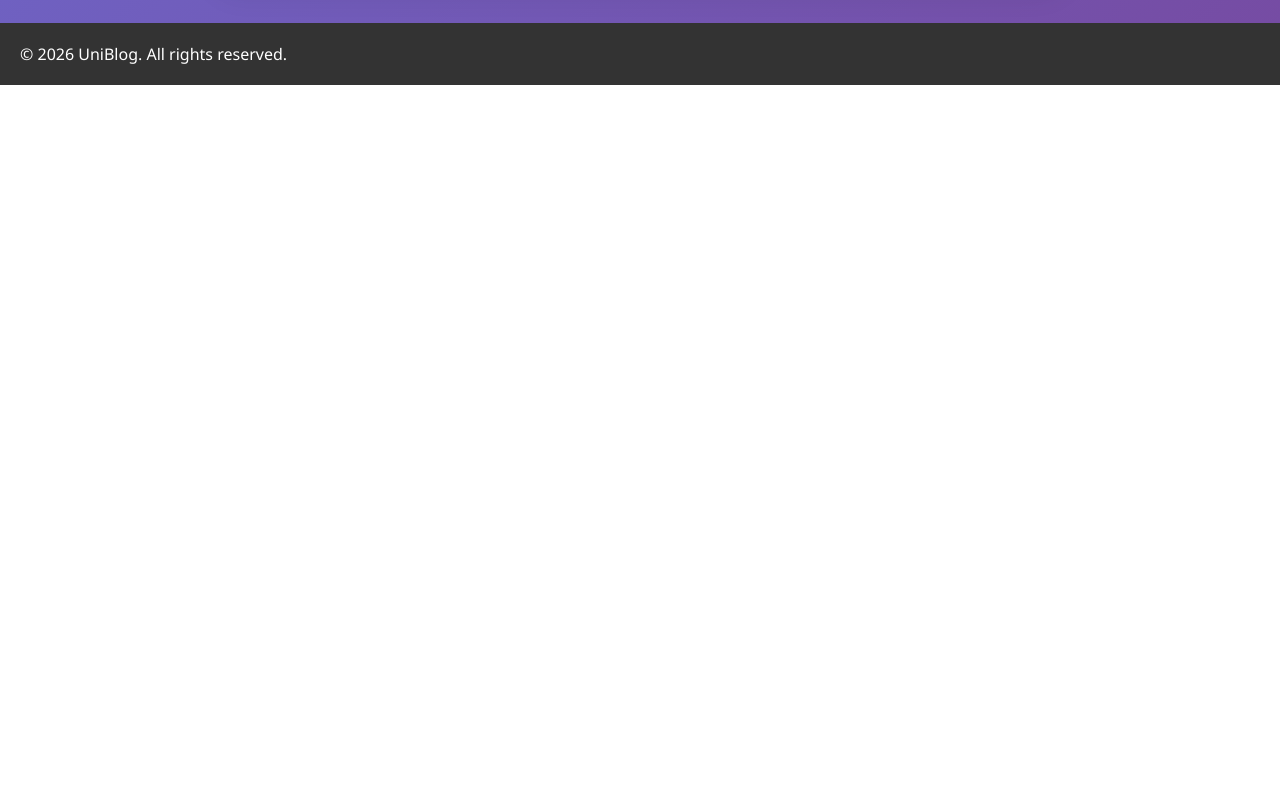
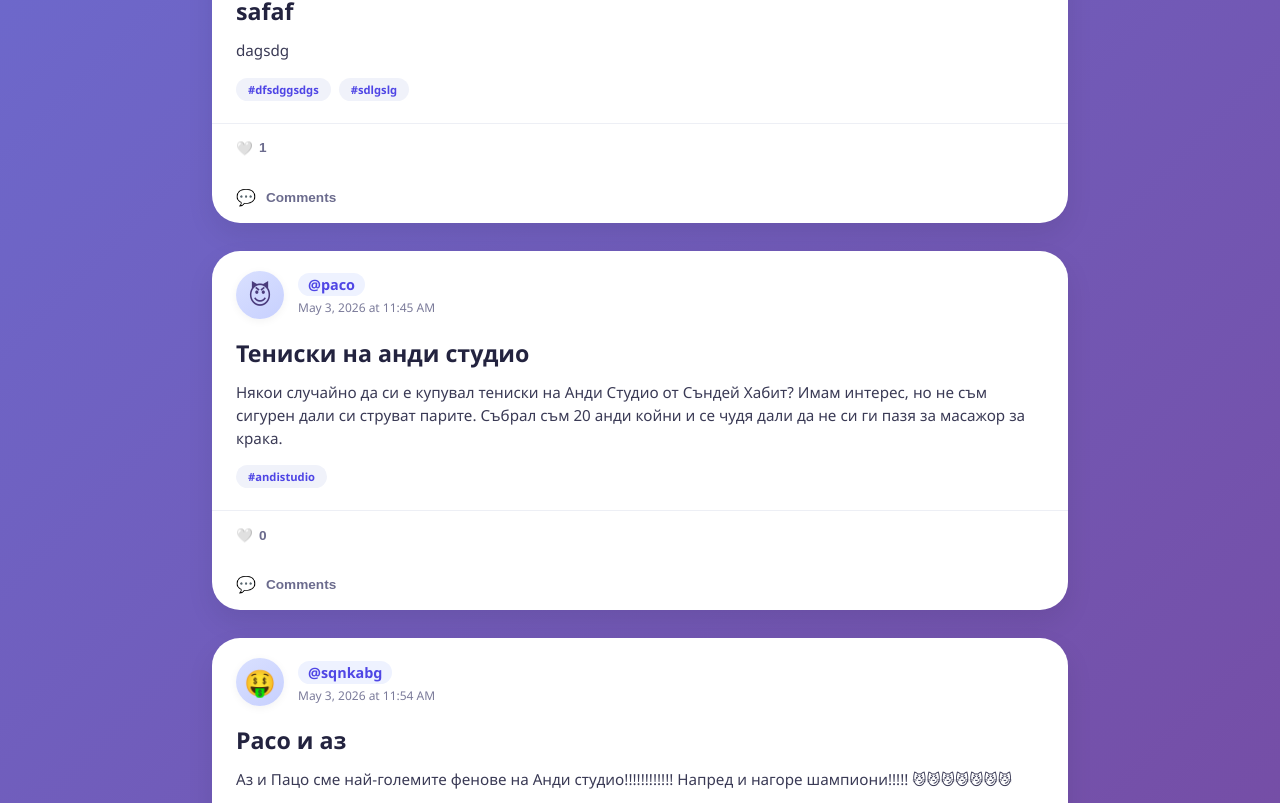
Before and after one commit to SqnkaBG/uniblog, a React (Create React App) app: page / in a window 1280 px wide. Shown: the part 1817-2620 px from the top of the page. Before the commit the page ends 1902 px from the top, so only its background shows below. Built offline with nearby package versions, Linux system fonts and the light colour scheme; data requests are answered from the project's data file; the HTML template or start-up script is replaced by a standard one.

Commit message:
added avatar picking menu and likes to posts

```diff
--- a/package.json
+++ b/package.json
@@ -7,6 +7,7 @@
     "@testing-library/jest-dom": "^6.9.1",
     "@testing-library/react": "^16.3.2",
     "@testing-library/user-event": "^13.5.0",
+    "emoji-picker-react": "^4.19.1",
     "js-cookie": "^3.0.5",
     "json-server": "^1.0.0-beta.15",
     "react": "^19.2.4",
--- a/src/db/db.json
+++ b/src/db/db.json
@@ -2,31 +2,36 @@
   "users": [
     {
       "id": "Dbuyx-Na5gg",
-      "email": "ala@ala.com",
+      "email": "259knr@unibit.bg",
       "password": "(TeJ@qDh8<5q{8|&a",
-      "username": "Test",
-      "avatar": "🚀",
-      "bio": "aaaaa",
+      "username": "klameta.something",
+      "avatar": "🐎",
+      "bio": "Мразя туй нещо! (Валентин Шиндаров)",
       "posts": [
         "BP2Hz5k2",
         "bZY5M4ap"
       ],
-      "comments": []
+      "comments": [
+        "NE1CEPONUEY",
+        "pnyHpf1udMc"
+      ]
     },
     {
       "email": "258knr@unibit.bg",
       "password": "P@rola123456",
       "username": "sqnkabg",
-      "avatar": "😘",
-      "bio": "asfaf",
+      "avatar": "🤑",
+      "bio": "Аз съм Вальо и обичам да ям дюнер.",
       "posts": [
         "_C8ArbZC",
-        "KjSl0lzu"
+        "KjSl0lzu",
+        "Vt8gI85d"
       ],
       "id": "p3EZEJA",
       "comments": [
         1,
-        2
+        2,
+        "023JTwUXDu4"
       ]
     },
     {
@@ -36,7 +41,8 @@
       "avatar": "😈",
       "bio": "paco",
       "posts": [
-        "7tj5gi8J"
+        "7tj5gi8J",
+        "jTJSzj3b"
       ],
       "id": "BjP-DcP",
       "comments": []
@@ -55,7 +61,11 @@
       "comments": [
         2
       ],
-      "id": "D2-kYIC8qSg"
+      "id": "D2-kYIC8qSg",
+      "likes": [
+        "Dbuyx-Na5gg",
+        "p3EZEJA"
+      ]
     },
     {
       "postKey": "bZY5M4ap",
@@ -67,7 +77,8 @@
         "#aaaaaaaa"
       ],
       "comments": [],
-      "id": "HfbI714Q3k8"
+      "id": "HfbI714Q3k8",
+      "likes": []
     },
     {
       "postKey": "7tj5gi8J",
@@ -103,7 +114,39 @@
         "#sdlgslg"
       ],
       "comments": [],
-      "id": "QyKMKJ_"
+      "id": "QyKMKJ_",
+      "likes": [
+        "Dbuyx-Na5gg"
+      ]
+    },
+    {
+      "postKey": "jTJSzj3b",
+      "userID": "BjP-DcP",
+      "date": "2026-05-03T11:45:37.951Z",
+      "title": "Тениски на анди студио",
+      "body": "Някои случайно да си е купувал тениски на Анди Студио от Съндей Хабит? Имам интерес, но не съм сигурен дали си струват парите. Събрал съм 20 анди койни и се чудя дали да не си ги пазя за масажор за крака.",
+      "tags": [
+        "#andistudio"
+      ],
+      "comments": [
+        "023JTwUXDu4",
+        "NE1CEPONUEY"
+      ],
+      "id": "92bTEXtg0OQ"
+    },
+    {
+      "postKey": "Vt8gI85d",
+      "userID": "p3EZEJA",
+      "date": "2026-05-03T11:54:36.839Z",
+      "title": "Paco и аз",
+      "body": "Аз и Пацо сме най-големите фенове на Анди студио!!!!!!!!!!!! Напред и нагоре шампиони!!!!! 😼😼😼😼😼😼😼",
+      "tags": [
+        "#andistudio"
+      ],
+      "comments": [
+        "pnyHpf1udMc"
+      ],
+      "id": "j0vUZUVeYTY"
     }
   ],
   "comments": [
@@ -112,7 +155,7 @@
       "userId": "p3EZEJA",
       "body": "sa",
       "date": "2026-04-17T04:23:04.859Z",
-      "id": 1,
+      "id": "1",
       "edited": true,
       "editDate": "2026-05-02T15:48:43.061Z"
     },
@@ -121,7 +164,30 @@
       "userId": "p3EZEJA",
       "body": "safasfas",
       "date": "2026-04-17T04:24:36.793Z",
-      "id": 2
+      "id": "2"
+    },
+    {
+      "postId": "92bTEXtg0OQ",
+      "userId": "p3EZEJA",
+      "body": "Не слушай другите, Пацо! Тениските 100% си струват, аз имам поне 6. 😆",
+      "date": "2026-05-03T11:55:23.417Z",
+      "id": "023JTwUXDu4"
+    },
+    {
+      "postId": "92bTEXtg0OQ",
+      "userId": "Dbuyx-Na5gg",
+      "body": "Тениските са тъпи, купи си видеоигра!! Аз цъкам по цял ден и имам артрит вече! Много съм готина и си правя кефа за разлика от онуй нещо.",
+      "date": "2026-05-03T12:01:18.981Z",
+      "id": "NE1CEPONUEY",
+      "edited": true,
+      "editDate": "2026-05-03T12:05:28.062Z"
+    },
+    {
+      "postId": "j0vUZUVeYTY",
+      "userId": "Dbuyx-Na5gg",
+      "body": "Ти не ставаш за нищо!",
+      "date": "2026-05-03T12:02:35.773Z",
+      "id": "pnyHpf1udMc"
     }
   ],
   "$schema": "./node_modules/json-server/schema.json"
--- a/src/pages/home.css
+++ b/src/pages/home.css
@@ -240,7 +240,7 @@ body {
   font-size: 1rem;
 }
 
-.post-stats > button::before {
+.comments::before {
   content: "💬";
   font-size: 1rem;
   margin-right: 4px;
--- a/src/pages/home.js
+++ b/src/pages/home.js
@@ -91,6 +91,36 @@ const HomePage = () => {
   };
 
   const processedPosts = getFilteredPosts(getSortedPosts(posts));
+
+  const handleLike = async (postId, currentLikes) => {
+    if (!Cookies.get("userID")) {
+      alert("Please log in to like posts");
+      return;
+    }
+
+    const userId = Cookies.get("userID");
+    const isLiked = currentLikes.includes(userId);
+    const updatedLikes = isLiked
+      ? currentLikes.filter((id) => id !== userId)
+      : [...currentLikes, userId];
+
+    setPosts((prevPosts) =>
+      prevPosts.map((post) =>
+        post.id === postId ? { ...post, likes: updatedLikes } : post,
+      ),
+    );
+
+    try {
+      await fetch(`http://localhost:3002/posts/${postId}`, {
+        method: "PATCH",
+        headers: { "Content-Type": "application/json" },
+        body: JSON.stringify({ likes: updatedLikes }),
+      });
+    } catch (error) {
+      alert("Something went wrong.");
+      fetchPosts();
+    }
+  };
 
   if (loading) {
     return (
@@ -236,6 +266,13 @@ const HomePage = () => {
                   </div>
                 </div>
                 <div className="post-stats">
+                  <button
+                    className={`like-btn ${post.likes?.includes(Cookies.get("userID")) ? "liked" : ""}`}
+                    onClick={() => handleLike(post.id, post.likes || [])}
+                  >
+                    {post.likes?.includes(Cookies.get("userID")) ? "❤️" : "🤍"}
+                    <span>{post.likes?.length || 0}</span>
+                  </button>
                   {commentSelected === post.id ? (
                     <Comment
                       post={post}
@@ -245,7 +282,10 @@ const HomePage = () => {
                       onClose={() => setCommentSelected(null)}
                     />
                   ) : (
-                    <button onClick={() => setCommentSelected(post.id)}>
+                    <button
+                      onClick={() => setCommentSelected(post.id)}
+                      className="comments"
+                    >
                       Comments
                     </button>
                   )}
--- a/src/pages/my-profile.css
+++ b/src/pages/my-profile.css
@@ -216,3 +216,28 @@
   margin-top: "-15px";
   margin-bottom: "10px";
 }
+.emojis {
+  margin-top: 2%;
+  margin-bottom: 3%;
+  width: 5%;
+  font-size: x-large;
+}
+.emojis:hover {
+  cursor: pointer;
+}
+.EmojiPickerReact {
+  position: absolute !important;
+  z-index: 1000 !important;
+  box-shadow: 0 5px 20px rgba(0, 0, 0, 0.3) !important;
+  bottom: 19%;
+  left: 40%;
+}
+.picker-backdrop {
+  position: fixed;
+  top: 0;
+  left: 0;
+  width: 100%;
+  height: 100%;
+  z-index: 999;
+  background: transparent;
+}
--- a/src/pages/my-profile.js
+++ b/src/pages/my-profile.js
@@ -1,6 +1,7 @@
 import "./my-profile.css";
 import { useState, useEffect, useContext } from "react";
 import { LoginContext } from "../App";
+import EmojiPicker from "emoji-picker-react";
 
 function AccountPage() {
   const { userId } = useContext(LoginContext);
@@ -11,7 +12,9 @@ function AccountPage() {
 
   const { username, setUsername } = useContext(LoginContext);
   const [bio, setBio] = useState("");
+
   const [avatar, setAvatar] = useState("");
+  const [showPicker, setShowPicker] = useState(false);
 
   const handleOpenMenu = () => {
     setUsername(profile.username || "");
@@ -99,15 +102,6 @@ function AccountPage() {
     submitData(jsonData);
   };
 
-  const handleInput = (e) => {
-    const input = e.target.value;
-
-    const firstChar = Array.from(input)[0] || "";
-
-    setAvatar(firstChar);
-    setError(false);
-  };
-
   return (
     <div className="account-container">
       <div className="profile-card">
@@ -159,17 +153,25 @@ function AccountPage() {
               placeholder="johndoe"
             />
             <label className="modal-label">Avatar</label>
-            <input
-              onChange={(e) => {
-                handleInput(e);
-                setError(false);
-              }}
-              value={avatar}
-              type="text"
-              name="avatar"
-              className="modal-input"
-            />
-
+            <div className="emojis" onClick={() => setShowPicker(!showPicker)}>
+              {avatar || "👤"}
+            </div>
+            {showPicker && (
+              <>
+                <div
+                  className="picker-backdrop"
+                  onClick={() => setShowPicker(false)}
+                />
+                <div className="picker-wrapper">
+                  <EmojiPicker
+                    onEmojiClick={(emoji) => {
+                      setAvatar(emoji.emoji);
+                      setShowPicker(false);
+                    }}
+                  />
+                </div>
+              </>
+            )}
             <label className="modal-label">Bio</label>
             <textarea
               onChange={(e) => {
```
Also changed, not shown: 1 other file (tests, documents, lock files or other folders).
